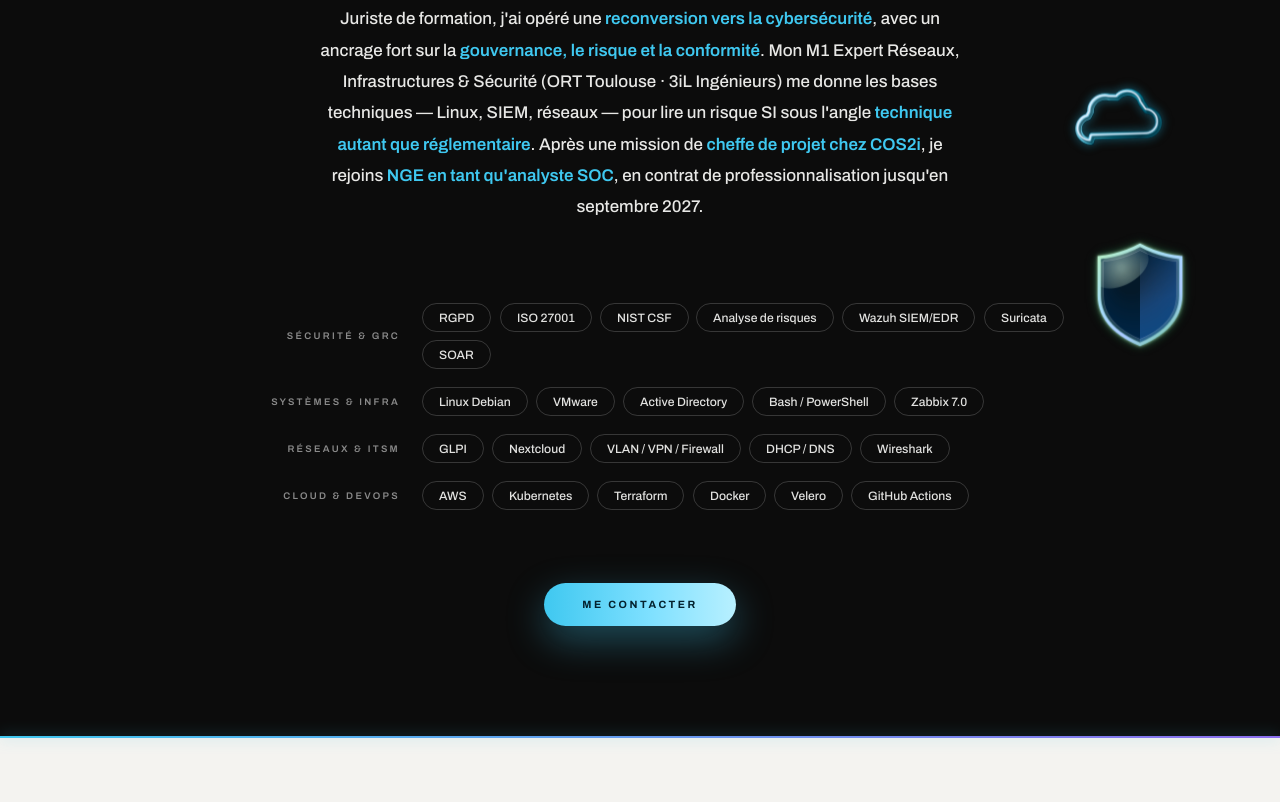
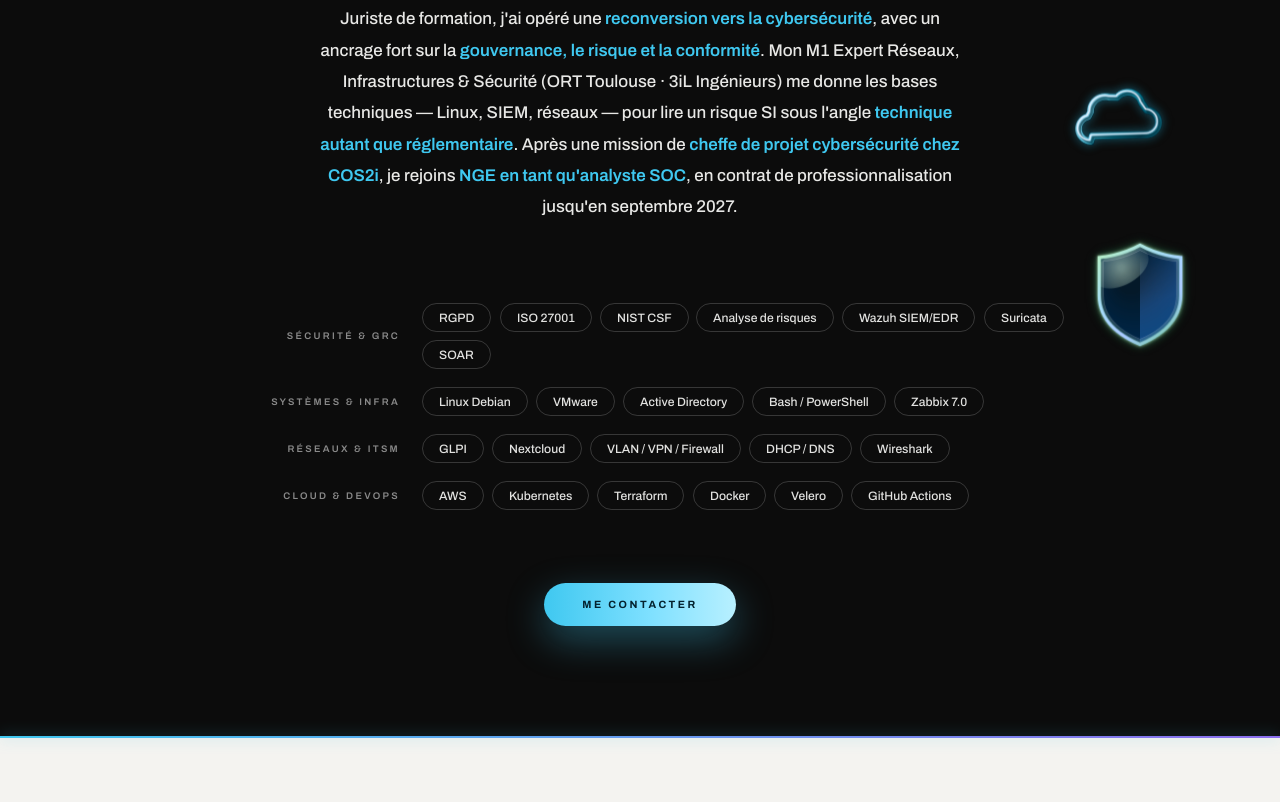
Before and after one commit to AmelieGarnier/Portfolio, a plain HTML site: page index.html in a window 1280 px wide. Shown: the part 1118-1920 px from the top of the page. Drawn offline with Linux system fonts and the light colour scheme; animation ran at ten frames a second.

Commit message:
Intitulé Cheffe de projet cybersécurité

```diff
--- a/index.html
+++ b/index.html
@@ -327,7 +327,7 @@
     </div>
   </div>
   <h2 data-big-title="" style="margin:0 0 3.5rem;font-family:'Archivo Black',sans-serif;font-size:clamp(3.2rem,9vw,7.5rem);line-height:1;letter-spacing:-.01em;text-transform:uppercase;text-align:center;background:linear-gradient(180deg,#ffffff 8%,#a8a8a8 55%,#484848 100%);-webkit-background-clip:text;background-clip:text;color:transparent">À propos</h2>
-  <p id="aproposText" style="max-width:660px;margin:0 auto;text-align:center;font-size:1.06rem;font-weight:500;line-height:1.85;color:#e8e8e6">Juriste de formation, j'ai opéré une <strong style="font-weight:600;color:#3fc8f0">reconversion vers la cybersécurité</strong>, avec un ancrage fort sur la <strong style="font-weight:600;color:#3fc8f0">gouvernance, le risque et la conformité</strong>. Mon M1 Expert Réseaux, Infrastructures &amp; Sécurité (ORT Toulouse · 3iL Ingénieurs) me donne les bases techniques — Linux, SIEM, réseaux — pour lire un risque SI sous l'angle <strong style="font-weight:600;color:#3fc8f0">technique autant que réglementaire</strong>. Après une mission de <strong style="font-weight:600;color:#3fc8f0">cheffe de projet chez COS2i</strong>, je rejoins <strong style="font-weight:600;color:#3fc8f0">NGE en tant qu'analyste SOC</strong>, en contrat de professionnalisation jusqu'en septembre 2027.</p>
+  <p id="aproposText" style="max-width:660px;margin:0 auto;text-align:center;font-size:1.06rem;font-weight:500;line-height:1.85;color:#e8e8e6">Juriste de formation, j'ai opéré une <strong style="font-weight:600;color:#3fc8f0">reconversion vers la cybersécurité</strong>, avec un ancrage fort sur la <strong style="font-weight:600;color:#3fc8f0">gouvernance, le risque et la conformité</strong>. Mon M1 Expert Réseaux, Infrastructures &amp; Sécurité (ORT Toulouse · 3iL Ingénieurs) me donne les bases techniques — Linux, SIEM, réseaux — pour lire un risque SI sous l'angle <strong style="font-weight:600;color:#3fc8f0">technique autant que réglementaire</strong>. Après une mission de <strong style="font-weight:600;color:#3fc8f0">cheffe de projet cybersécurité chez COS2i</strong>, je rejoins <strong style="font-weight:600;color:#3fc8f0">NGE en tant qu'analyste SOC</strong>, en contrat de professionnalisation jusqu'en septembre 2027.</p>
   <div style="max-width:860px;margin:5rem auto 0;display:flex;flex-direction:column;gap:1.1rem">
     <div data-reveal="" style="display:grid;grid-template-columns:190px 1fr;gap:1.4rem;align-items:center">
       <div style="font-size:.6rem;font-weight:600;letter-spacing:.24em;color:#8a8a8a;text-align:right">SÉCURITÉ &amp; GRC</div>
@@ -751,7 +751,7 @@
       <div class="tl-card"><span class="tl-node">02</span>
         <div class="tl-body">
           <div class="tl-date"><span class="tl-year">Août – Septembre 2026</span></div>
-          <h3 class="tl-title">Cheffe de Projet</h3>
+          <h3 class="tl-title">Cheffe de projet cybersécurité</h3>
           <div class="tl-org">COS2I</div>
           <p class="tl-desc">Pilotage d'un projet d'infrastructure Active Directory pour un client : exécution technique, rédaction des runbooks et documentation de conformité.</p>
         </div>
```
